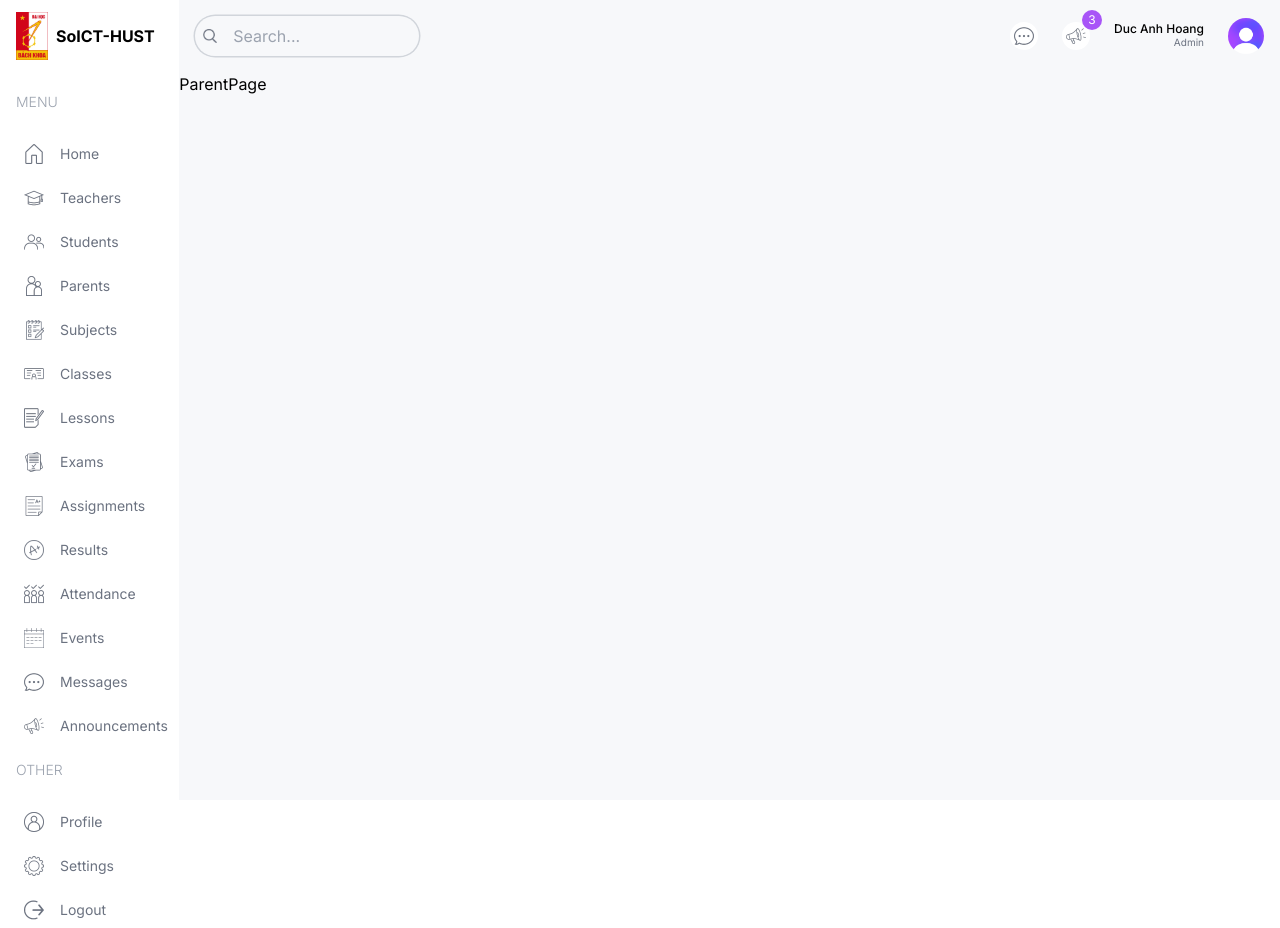
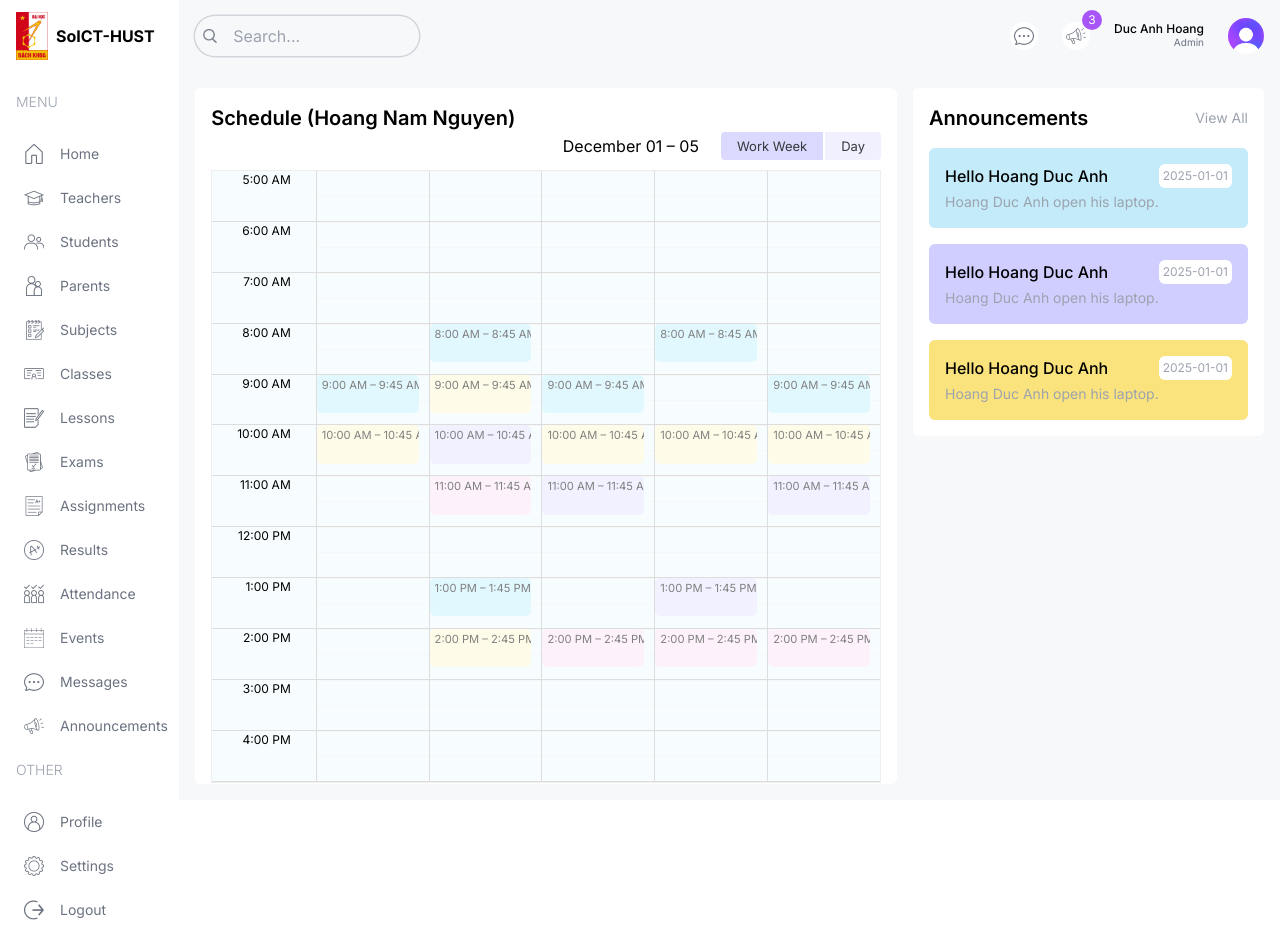
Before and after one commit to hoangducanh1865/school_management, a Next.js app: page /parent in a window 1280 px wide. Built offline with nearby package versions, Linux system fonts and the light colour scheme.

Commit message:
feat: add React Big Calendar (Schedule Calendar) for students, teachers and parents

```diff
--- a/package.json
+++ b/package.json
@@ -9,9 +9,12 @@
     "lint": "next lint"
   },
   "dependencies": {
+    "@types/react-big-calendar": "^1.16.3",
+    "moment": "^2.30.1",
     "next": "14.2.5",
     "re-chart": "^1.0.0",
     "react": "^18",
+    "react-big-calendar": "^1.19.4",
     "react-calendar": "^6.0.0",
     "react-dom": "^18",
     "recharts": "^3.5.1"
--- a/src/app/(dashboard)/layout.tsx
+++ b/src/app/(dashboard)/layout.tsx
@@ -29,7 +29,7 @@
           <Menu/>
         </div>
         {/* RIGHT */}
-        <div className="w-[86%] md:w-[92%] lg:w-[84%] xl:w-[86%] bg-[#F7F8FA] overflow-scroll">
+        <div className="w-[86%] md:w-[92%] lg:w-[84%] xl:w-[86%] bg-[#F7F8FA] overflow-scroll flex flex-col">
           <Navbar/>
           {children}
         </div>
--- a/src/app/(dashboard)/parent/page.tsx
+++ b/src/app/(dashboard)/parent/page.tsx
@@ -1,6 +1,22 @@
+import Announcements from "@/app/components/Announcements"
+import BigCalendar from "@/app/components/BigCalendar"
+
 const ParentPage = () => {
   return (
-    <div className=''>ParentPage</div>
+    <div className='flex-1 p-4 flex gap-4 flex-col md:flex-row'>
+      {/* LEFT */}
+      <div className="w-full md:w-2/3">
+        <div className="h-full bg-white p-4 rounded-md">
+          <h1 className="text-xl font-semibold">Schedule (Hoang Nam Nguyen)</h1>
+          <BigCalendar />
+        </div>
+      </div>
+      {/* RIGHT */}
+      <div className="w-full md:w-1/3 flex flex-col gap-8">
+        {/* <EventCalendar /> */}
+        <Announcements />
+      </div>
+    </div>
   )
 }
 
--- a/src/app/(dashboard)/student/page.tsx
+++ b/src/app/(dashboard)/student/page.tsx
@@ -1,4 +1,5 @@
 import Announcements from "@/app/components/Announcements"
+import BigCalendar from "@/app/components/BigCalendar"
 import EventCalendar from "@/app/components/EventCalendar"
 
 const StudentPage = () => {
@@ -7,7 +8,8 @@
       {/* LEFT */}
       <div className="w-full md:w-2/3">
         <div className="h-full bg-white p-4 rounded-md">
-          <h1 className="text-xl font-semibold">Schedule</h1>
+          <h1 className="text-xl font-semibold">Schedule (9A)</h1>
+          <BigCalendar />
         </div>
       </div>
       {/* RIGHT */}
--- /dev/null
+++ b/src/app/components/BigCalendar.tsx
@@ -0,0 +1,33 @@
+"use client"
+
+import { Calendar, momentLocalizer, View, Views } from 'react-big-calendar'
+import moment from 'moment'
+import { calendarEvents } from '@/lib/data';
+import "react-big-calendar/lib/css/react-big-calendar.css"
+import { useState } from 'react';
+
+const localizer = momentLocalizer(moment)
+
+const BigCalendar = () => {
+  const [view, setView] = useState<View>(Views.WORK_WEEK)
+
+  const handleOnChangeView = (selectedView: View) => {
+    setView(selectedView);
+  };
+
+  return (
+    <Calendar
+      localizer={localizer}
+      events={calendarEvents}
+      startAccessor="start"
+      endAccessor="end"
+      views={["work_week", "day"]}
+      view={view}
+      style={{ height: "98%" }}
+      onView={handleOnChangeView}
+      min={new Date(2025,11,0,5,0,0)}
+      max={new Date(2025,11,0,17,0,0)}
+    />);
+};
+
+export default BigCalendar;
--- a/src/app/globals.css
+++ b/src/app/globals.css
@@ -16,3 +16,106 @@
     background-color: #C3EBFA !important;
     color: black !important
 }
+
+.rbc-btn-group:first-child{
+    display: none !important;
+}
+
+.rbc-toolbar-label{
+    text-align: right !important;
+    padding: 0px 20px !important;
+}
+
+.rbc-btn-group:last-child{
+    font-size: 13px !important;
+}
+
+.rbc-btn-group:last-child button{
+    border: none !important;
+    background-color: #f1f0ff !important;
+    margin-left: 2px !important;
+}
+
+.rbc-btn-group:last-child button{
+    border: none !important;
+    background-color: #f1f0ff !important;
+    margin-left: 2px !important;
+}
+
+.rbc-toolbar button.rbc-active{
+    background-color: #dbdafe !important;
+    box-shadow: none !important;
+}
+
+.rbc-time-view{
+    border-color: #eee !important;
+}
+
+.rbc-time-header{
+    display: none !important;
+}
+
+.rbc-time-content{
+    border: none !important;
+}
+
+.rbc-time-gutter.rbc-time-column{
+    font-size: 12px !important;
+}
+
+.rbc-time-gutter.rbc-time-column .rbc-timeslot-group{
+    padding: 0px 20px !important;
+}
+
+.rbc-timeslot-group{
+    background-color: #f7fdff !important;
+}
+
+.rbc-day-slot{
+    font-size: 14px !important;
+}
+
+.rbc-event{
+    border: none !important;
+    color: black !important;
+    padding: 10px;
+    margin: 10px;
+    width: 99%;
+}
+
+.rbc-event:nth-child(1) {
+    background-color: #e2f8ff !important;
+}
+
+.rbc-event:nth-child(2) {
+    background-color: #fefce8 !important;
+}
+
+.rbc-event:nth-child(3) {
+    background-color: #f2f1ff !important; /* Note: Corrected from #f2flff to #f2f1ff */
+}
+
+.rbc-event:nth-child(4) {
+    background-color: #fdf2fb !important;
+}
+
+.rbc-event:nth-child(5) {
+    background-color: #e2f8ff !important;
+}
+
+.rbc-event:nth-child(6) {
+    background-color: #fefce8 !important;
+}
+
+.rbc-event:nth-child(7) {
+    background-color: #f2f1ff !important; /* Note: Corrected from #f2flff to #f2f1ff */
+}
+
+.rbc-event:nth-child(8) {
+    background-color: #fdf2fb !important;
+}
+
+.rbc-event-label{
+    color: gray !important;
+    margin-bottom: 5px;
+}
--- a/src/lib/data.ts
+++ b/src/lib/data.ts
@@ -76,7 +76,7 @@
     address: "123 Main St, Anytown, USA",
   },
   {
-    id: 7,
+    id: 12,
     teacherId: "1234567890",
     name: "Allen Black",
     email: "allen@black.com",
@@ -199,7 +199,7 @@
     address: "123 Main St, Anytown, USA",
   },
   {
-    id: 7,
+    id: 12,
     studentId: "1234567890",
     name: "Allen Black",
     email: "allen@black.com",
@@ -298,7 +298,7 @@
     address: "123 Main St, Anytown, USA",
   },
   {
-    id: 7,
+    id: 12,
     name: "Allen Black",
     students: ["Carrie Tucker", "Lilly Underwood"],
     email: "mike@geller.com",
@@ -363,7 +363,7 @@
     teachers: ["Hannah Bowman", "Betty Obrien"],
   },
   {
-    id: 7,
+    id: 12,
     name: "Geography",
     teachers: ["Lora French", "Sue Brady"],
   },
@@ -428,10 +428,10 @@
     supervisor: "Leila Santos",
   },
   {
-    id: 7,
+    id: 12,
     name: "7A",
     capacity: 18,
-    grade: 7,
+    grade: 12,
     supervisor: "Carrie Walton",
   },
   {
@@ -495,7 +495,7 @@
     teacher: "Bettie Oliver",
   },
   {
-    id: 7,
+    id: 12,
     subject: "History",
     class: "6A",
     teacher: "Herman Howard",
@@ -564,7 +564,7 @@
     date: "2025-01-01",
   },
   {
-    id: 7,
+    id: 12,
     subject: "History",
     class: "6A",
     teacher: "Allie Conner",
@@ -637,7 +637,7 @@
     dueDate: "2025-01-01",
   },
   {
-    id: 7,
+    id: 12,
     subject: "History",
     class: "6A",
     teacher: "Shawn Norman",
@@ -728,7 +728,7 @@
     score: 90,
   },
   {
-    id: 7,
+    id: 12,
     subject: "History",
     class: "6A",
     teacher: "John Doe",
@@ -776,7 +776,7 @@
     class: "1A",
     date: "2025-01-01",
     startTime: "10:00",
-    endTime: "11:00",
+    endTime: "12:00",
   },
   {
     id: 2,
@@ -784,7 +784,7 @@
     class: "2A",
     date: "2025-01-01",
     startTime: "10:00",
-    endTime: "11:00",
+    endTime: "12:00",
   },
   {
     id: 3,
@@ -792,7 +792,7 @@
     class: "3A",
     date: "2025-01-01",
     startTime: "10:00",
-    endTime: "11:00",
+    endTime: "12:00",
   },
   {
     id: 4,
@@ -800,7 +800,7 @@
     class: "4A",
     date: "2025-01-01",
     startTime: "10:00",
-    endTime: "11:00",
+    endTime: "12:00",
   },
   {
     id: 5,
@@ -808,7 +808,7 @@
     class: "5A",
     date: "2025-01-01",
     startTime: "10:00",
-    endTime: "11:00",
+    endTime: "12:00",
   },
   {
     id: 6,
@@ -816,15 +816,15 @@
     class: "1B",
     date: "2025-01-01",
     startTime: "10:00",
-    endTime: "11:00",
+    endTime: "12:00",
   },
   {
-    id: 7,
+    id: 12,
     title: "Lake Trip",
     class: "2B",
     date: "2025-01-01",
     startTime: "10:00",
-    endTime: "11:00",
+    endTime: "12:00",
   },
   {
     id: 8,
@@ -832,7 +832,7 @@
     class: "3B",
     date: "2025-01-01",
     startTime: "10:00",
-    endTime: "11:00",
+    endTime: "12:00",
   },
   {
     id: 9,
@@ -840,7 +840,7 @@
     class: "4B",
     date: "2025-01-01",
     startTime: "10:00",
-    endTime: "11:00",
+    endTime: "12:00",
   },
   {
     id: 10,
@@ -848,7 +848,7 @@
     class: "5B",
     date: "2025-01-01",
     startTime: "10:00",
-    endTime: "11:00",
+    endTime: "12:00",
   },
 ];
 
@@ -890,7 +890,7 @@
     date: "2025-01-01",
   },
   {
-    id: 7,
+    id: 12,
     title: "About 4C Math Test",
     class: "4C",
     date: "2025-01-01",
@@ -916,148 +916,164 @@
 ];
 
 
+// ...existing code...
+
 // YOU SHOULD CHANGE THE DATES OF THE EVENTS TO THE CURRENT DATE TO SEE THE EVENTS ON THE CALENDAR
 export const calendarEvents = [
   {
     title: "Math",
     allDay: false,
-    start: new Date(2024, 7, 12, 8, 0),
-    end: new Date(2024, 7, 12, 8, 45),
+    start: new Date(2025, 11, 1, 8, 0),
+    end: new Date(2025, 11, 2, 8, 45),
   },
   {
     title: "English",
     allDay: false,
-    start: new Date(2024, 7, 12, 9, 0),
-    end: new Date(2024, 7, 12, 9, 45),
+    start: new Date(2025, 11, 1, 9, 0),
+    end: new Date(2025, 11, 1, 9, 45),
   },
   {
     title: "Biology",
     allDay: false,
-    start: new Date(2024, 7, 12, 10, 0),
-    end: new Date(2024, 7, 12, 10, 45),
+    start: new Date(2025, 11, 1, 10, 0),
+    end: new Date(2025, 11, 1, 10, 45),
+  },
+  {
+    title: "Math",
+    allDay: false,
+    start: new Date(2025, 11, 2, 8, 0),
+    end: new Date(2025, 11, 2, 8, 45),
+  },
+  {
+    title: "English",
+    allDay: false,
+    start: new Date(2025, 11, 2, 9, 0),
+    end: new Date(2025, 11, 2, 9, 45),
+  },
+  {
+    title: "Biology",
+    allDay: false,
+    start: new Date(2025, 11, 2, 10, 0),
+    end: new Date(2025, 11, 2, 10, 45),
   },
   {
     title: "Physics",
     allDay: false,
-    start: new Date(2024, 7, 12, 11, 0),
-    end: new Date(2024, 7, 12, 11, 45),
+    start: new Date(2025, 11, 2, 11, 0),
+    end: new Date(2025, 11, 2, 11, 45),
   },
   {
     title: "Chemistry",
     allDay: false,
-    start: new Date(2024, 7, 12, 13, 0),
-    end: new Date(2024, 7, 12, 13, 45),
+    start: new Date(2025, 11, 2, 13, 0),
+    end: new Date(2025, 11, 2, 13, 45),
   },
   {
     title: "History",
     allDay: false,
-    start: new Date(2024, 7, 12, 14, 0),
-    end: new Date(2024, 7, 12, 14, 45),
+    start: new Date(2025, 11, 2, 14, 0),
+    end: new Date(2025, 11, 2, 14, 45),
   },
   {
     title: "English",
     allDay: false,
-    start: new Date(2024, 7, 13, 9, 0),
-    end: new Date(2024, 7, 13, 9, 45),
+    start: new Date(2025, 11, 3, 9, 0),
+    end: new Date(2025, 11, 3, 9, 45),
   },
   {
     title: "Biology",
     allDay: false,
-    start: new Date(2024, 7, 13, 10, 0),
-    end: new Date(2024, 7, 13, 10, 45),
+    start: new Date(2025, 11, 3, 10, 0),
+    end: new Date(2025, 11, 3, 10, 45),
   },
   {
     title: "Physics",
     allDay: false,
-    start: new Date(2024, 7, 13, 11, 0),
-    end: new Date(2024, 7, 13, 11, 45),
+    start: new Date(2025, 11, 3, 11, 0),
+    end: new Date(2025, 11, 3, 11, 45),
   },
-
   {
     title: "History",
     allDay: false,
-    start: new Date(2024, 7, 13, 14, 0),
-    end: new Date(2024, 7, 13, 14, 45),
+    start: new Date(2025, 11, 3, 14, 0),
+    end: new Date(2025, 11, 3, 14, 45),
   },
   {
     title: "Math",
     allDay: false,
-    start: new Date(2024, 7, 14, 8, 0),
-    end: new Date(2024, 7, 14, 8, 45),
+    start: new Date(2025, 11, 4, 8, 0),
+    end: new Date(2025, 11, 4, 8, 45),
   },
   {
     title: "Biology",
     allDay: false,
-    start: new Date(2024, 7, 14, 10, 0),
-    end: new Date(2024, 7, 14, 10, 45),
+    start: new Date(2025, 11, 4, 10, 0),
+    end: new Date(2025, 11, 4, 10, 45),
   },
-
   {
     title: "Chemistry",
     allDay: false,
-    start: new Date(2024, 7, 14, 13, 0),
-    end: new Date(2024, 7, 14, 13, 45),
+    start: new Date(2025, 11, 4, 13, 0),
+    end: new Date(2025, 11, 4, 13, 45),
   },
   {
     title: "History",
     allDay: false,
-    start: new Date(2024, 7, 14, 14, 0),
-    end: new Date(2024, 7, 13, 14, 45),
+    start: new Date(2025, 11, 4, 14, 0),
+    end: new Date(2025, 11, 4, 14, 45),
   },
   {
     title: "English",
     allDay: false,
-    start: new Date(2024, 7, 15, 9, 0),
-    end: new Date(2024, 7, 15, 9, 45),
+    start: new Date(2025, 11, 5, 9, 0),
+    end: new Date(2025, 11, 5, 9, 45),
   },
   {
     title: "Biology",
     allDay: false,
-    start: new Date(2024, 7, 15, 10, 0),
-    end: new Date(2024, 7, 15, 10, 45),
+    start: new Date(2025, 11, 5, 10, 0),
+    end: new Date(2025, 11, 5, 10, 45),
   },
   {
     title: "Physics",
     allDay: false,
-    start: new Date(2024, 7, 15, 11, 0),
-    end: new Date(2024, 7, 15, 11, 45),
+    start: new Date(2025, 11, 5, 11, 0),
+    end: new Date(2025, 11, 5, 11, 45),
   },
-
   {
     title: "History",
     allDay: false,
-    start: new Date(2024, 7, 15, 14, 0),
-    end: new Date(2024, 7, 15, 14, 45),
+    start: new Date(2025, 11, 5, 14, 0),
+    end: new Date(2025, 11, 5, 14, 45),
   },
   {
     title: "Math",
     allDay: false,
-    start: new Date(2024, 7, 16, 8, 0),
-    end: new Date(2024, 7, 16, 8, 45),
+    start: new Date(2025, 11, 6, 8, 0),
+    end: new Date(2025, 11, 6, 8, 45),
   },
   {
     title: "English",
     allDay: false,
-    start: new Date(2024, 7, 16, 9, 0),
-    end: new Date(2024, 7, 16, 9, 45),
+    start: new Date(2025, 11, 6, 9, 0),
+    end: new Date(2025, 11, 6, 9, 45),
   },
-
   {
     title: "Physics",
     allDay: false,
-    start: new Date(2024, 7, 16, 11, 0),
-    end: new Date(2024, 7, 16, 11, 45),
+    start: new Date(2025, 11, 6, 11, 0),
+    end: new Date(2025, 11, 6, 11, 45),
   },
   {
     title: "Chemistry",
     allDay: false,
-    start: new Date(2024, 7, 16, 13, 0),
-    end: new Date(2024, 7, 16, 13, 45),
+    start: new Date(2025, 11, 6, 13, 0),
+    end: new Date(2025, 11, 6, 13, 45),
   },
   {
     title: "History",
     allDay: false,
-    start: new Date(2024, 7, 16, 14, 0),
-    end: new Date(2024, 7, 16, 14, 45),
+    start: new Date(2025, 11, 6, 14, 0),
+    end: new Date(2025, 11, 6, 14, 45),
   },
 ];
```
Also changed, not shown: src/app/(dashboard)/teacher/page.tsx (+17 -1 lines), 1 other file (tests, documents, lock files or other folders).
